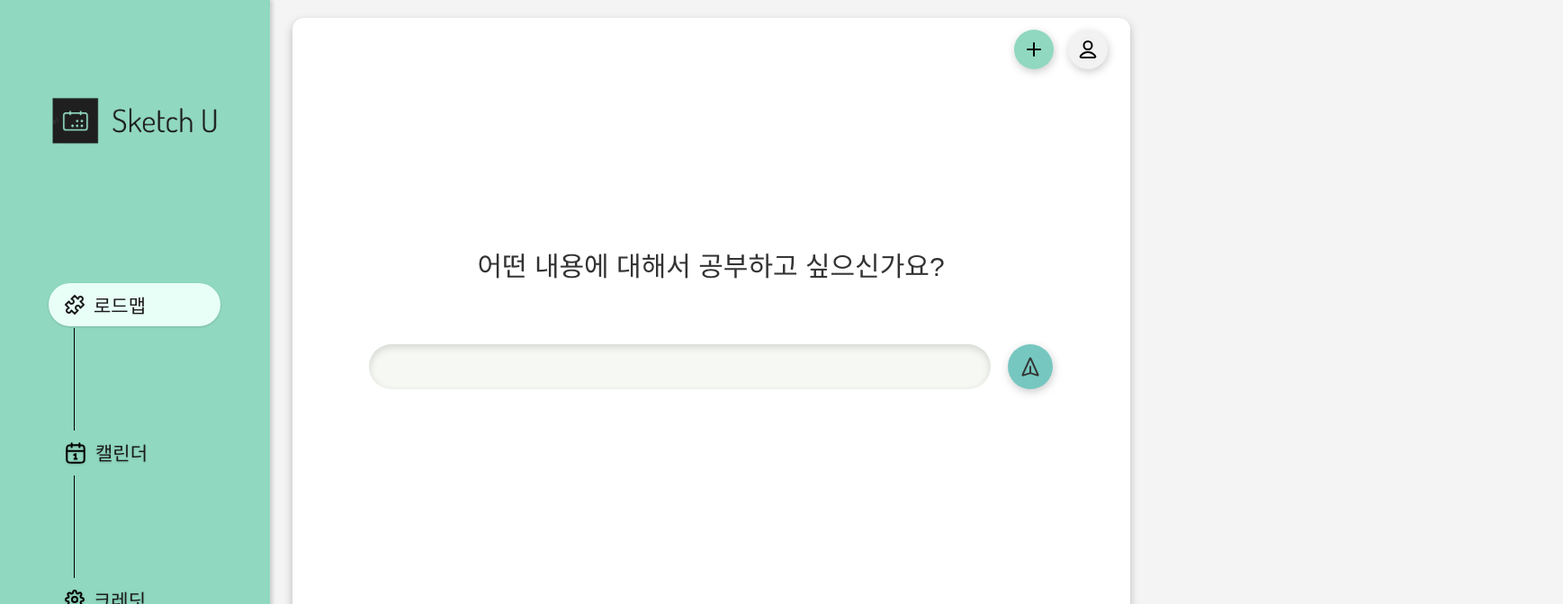
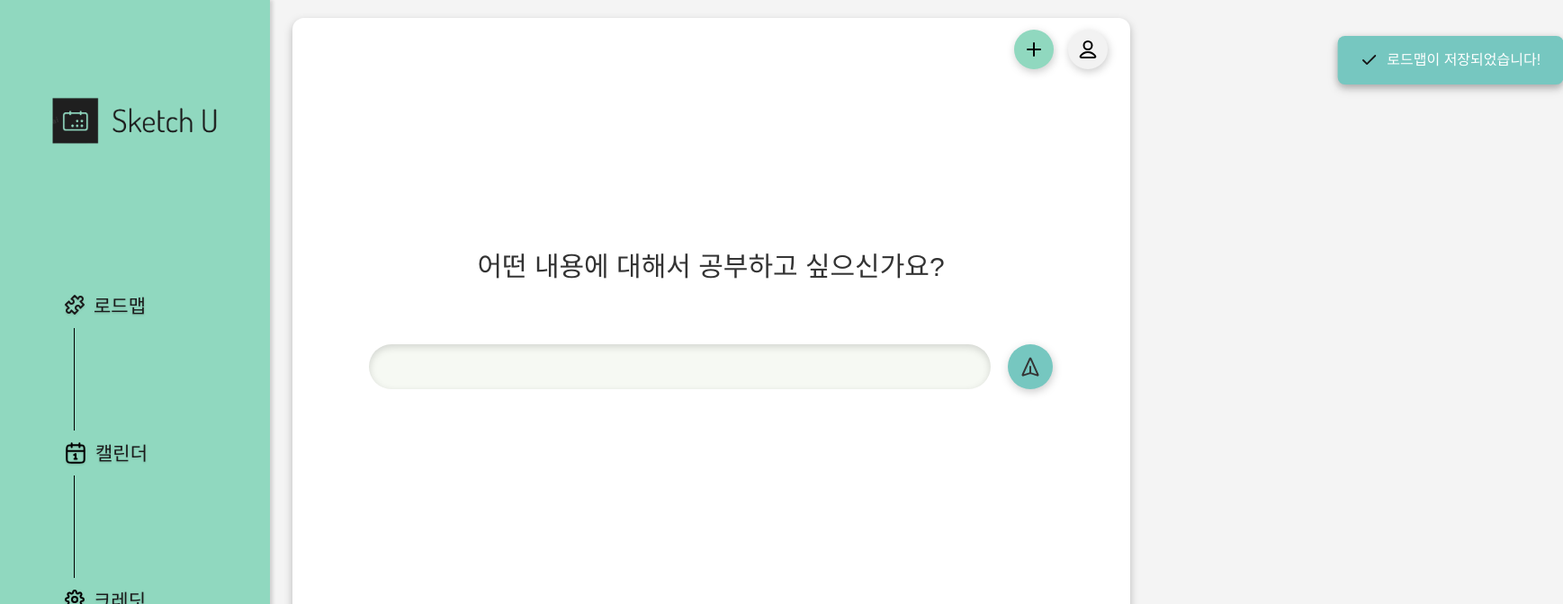
Before and after one commit to water0326/SketchU, a Next.js app in the folder sketch_u/: page /createRoadmap in a window 1280 px wide. Shown: the top 672 px of the page at 90% size, 1737 px wide, since content can reach past the window. Built offline with nearby package versions, Linux system fonts and the light colour scheme; a web font is replaced by a local one.

Commit message:
fix: fix bug

```diff
--- a/sketch_u/src/app/(route)/createRoadmap/page.tsx
+++ b/sketch_u/src/app/(route)/createRoadmap/page.tsx
@@ -450,6 +450,24 @@ const ModalButton = styled.button`
   }
 `;
 
+// 알람 팝업창을 위한 스타일드 컴포넌트 추가
+const AlertPopup = styled.div<{ $isVisible: boolean }>`
+  position: fixed;
+  top: 20px;
+  right: 20px;
+  background-color: #76c7c0;
+  color: white;
+  padding: 15px 25px;
+  border-radius: 8px;
+  box-shadow: 0 2px 10px rgba(0, 0, 0, 0.1);
+  transform: translateX(${({ $isVisible }) => ($isVisible ? '0' : '200%')});
+  transition: transform 0.3s ease-in-out;
+  z-index: 1000;
+  display: flex;
+  align-items: center;
+  gap: 10px;
+`;
+
 const StudyForm: React.FC = () => {
   const [movedUp, setMovedUp] = useState(false);
   const [inputValue, setInputValue] = useState('');
@@ -484,6 +502,8 @@ const StudyForm: React.FC = () => {
   }>({ items: [] });
   const [isLoading, setIsLoading] = useState(false);
   const [showErrorModal, setShowErrorModal] = useState(false);
+  const [showAlert, setShowAlert] = useState(false);
+  const [isButtonDisabled, setIsButtonDisabled] = useState(false);
 
   const handleButtonClick = async () => {
     if (inputValue.trim() === '') return;
@@ -659,6 +679,8 @@ const StudyForm: React.FC = () => {
   };
 
   const handleSaveRoadmap = async () => {
+    setIsButtonDisabled(true); // 버튼 비활성화
+
     const requestBody = {
       roadmapName: roadmapName,
       sessionData: roadmapItems.map(item => ({
@@ -674,13 +696,18 @@ const StudyForm: React.FC = () => {
     const result = await RoadmapService.saveRoadmap(requestBody);
 
     if (result.success) {
-      alert('로드맵이 저장되었습니다!');
+      setShowAlert(true);
+      setTimeout(() => {
+        setShowAlert(false);
+        router.push('/roadmapList'); // 팝업창 후 라우터 이동
+      }, 3000); // 3초 후 알람 숨김 및 라우터 이동
     } else {
       if (result.error === 'Unauthorized') {
         router.push('/login');
         return;
       }
       alert('로드맵 저장에 실패했습니다.');
+      setIsButtonDisabled(false); // 실패 시 버튼 다시 활성화
     }
   };
 
@@ -819,8 +846,8 @@ const StudyForm: React.FC = () => {
         </Button>
         {movedUp && (
           <NewButtonsContainer>
-            <NewButton isResetButton onClick={handleReset}>다시 입력</NewButton>
-            <NewButton onClick={handleSaveRoadmap}>좋아요</NewButton>
+            <NewButton isResetButton onClick={handleReset} disabled={isButtonDisabled}>다시 입력</NewButton>
+            <NewButton onClick={handleSaveRoadmap} disabled={isButtonDisabled}>좋아요</NewButton>
           </NewButtonsContainer>
         )}
       </InputWrapper>
@@ -831,6 +858,7 @@ const StudyForm: React.FC = () => {
             <ModalTitle>로드맵 생성 실패</ModalTitle>
             <ModalDescription>
               로드맵 생성에 실패했습니다.<br />
+              주제를 제대로 입력했는지 확인해주세요.<br />
               기본 로드맵을 표시합니다.
             </ModalDescription>
             <ModalButtons>
@@ -841,6 +869,10 @@ const StudyForm: React.FC = () => {
           </ModalContent>
         </Modal>
       )}
+      <AlertPopup $isVisible={showAlert}>
+        <img src="/icons/check.svg" alt="Success" width="20" height="20" />
+        로드맵이 저장되었습니다!
+      </AlertPopup>
     </StudyContainer>
   );
 };
--- a/sketch_u/src/app/(route)/roadmap/page.tsx
+++ b/sketch_u/src/app/(route)/roadmap/page.tsx
@@ -752,7 +752,7 @@ export default function HomePage() {
     await saveRoadmap(newData);
   };
 
-  const handleAddSession = () => {
+  const handleAddSession = async () => {
     if (selectedSession === null) return;
 
     const currentSessions = Array.isArray(roadmapData.sessionData) ? roadmapData.sessionData : [];
@@ -787,8 +787,11 @@ export default function HomePage() {
       note: null
     };
 
-    setRoadmapData(prev => {
-      if (!prev) return null;
+    // achieved 값 조정 로직
+    const newAchieved = currentSessions[selectedSession].seq < roadmapData.achieved
+      ? roadmapData.achieved + 1
+      : roadmapData.achieved;
+
     const updatedSessions = [
       ...currentSessions.slice(0, selectedSession + 1),
       newSession,
@@ -798,18 +801,27 @@ export default function HomePage() {
       }))
     ];
 
-      return {
-        ...prev,
-        sessionData: updatedSessions
+    // 새로운 세션이 마지막 세션인지 확인
+    const isAddingLastSession = selectedSession === currentSessions.length - 1;
+
+    const newData = {
+      ...roadmapData,
+      sessionData: updatedSessions,
+      achieved: newAchieved,
+      clear: isAddingLastSession ? false : roadmapData.clear // 마지막 세션 추가 시 clear를 false로 설정
     };
-    });
 
+    // 상태 업데이트 및 API 호출
+    setRoadmapData(newData);
     setSelectedSession(selectedSession + 1);
     setIsEditing(true);
     setEditedTopic("새로운 세션");
     setEditedDescription("설명을 입력하세요");
     setEditedStartDate(newStartDate);
     setEditedDeadline(newDeadline);
+
+    // API 호출
+    await saveRoadmap(newData);
   };
 
   const handleDeleteRoadmapClick = () => {
--- a/sketch_u/src/app/_components/navigation.tsx
+++ b/sketch_u/src/app/_components/navigation.tsx
@@ -59,16 +59,14 @@ export default function Navigation() {
   ];
 
   useEffect(() => {
-    const roadmapRoutes = ['/roadmapList', '/roadmap', '/createRoadmap'];
+    const roadmapRoutes = ['/roadmapList'];
     const isRoadmapRoute = roadmapRoutes.some(route => pathname.startsWith(route));
 
     if (isRoadmapRoute) {
       setSelectedMenuIndex(0);
     } else {
       const currentIndex = menuItems.findIndex(item => pathname.startsWith(item.url));
-      if (currentIndex !== -1) {
-        setSelectedMenuIndex(currentIndex);
-      }
+      setSelectedMenuIndex(currentIndex);
     }
   }, [pathname]);
 
--- a/sketch_u/src/app/_components/profile.tsx
+++ b/sketch_u/src/app/_components/profile.tsx
@@ -173,7 +173,7 @@ export default function ProfileButton() {
                 <div style={{ padding: "10px 16px", fontSize: "15px", color: "#333" }}>
                   {username}님 환영합니다.
                 </div>
-                <DropdownButton onClick={() => router.push('/settings')}>설정</DropdownButton>
+                <DropdownButton onClick={() => router.push('/settings')}>크레딧</DropdownButton>
                 <DropdownButton onClick={handleLogout}>로그아웃</DropdownButton>
               </>
             ) : (
```
Lines whose indentation alone changed are shown as unchanged.
